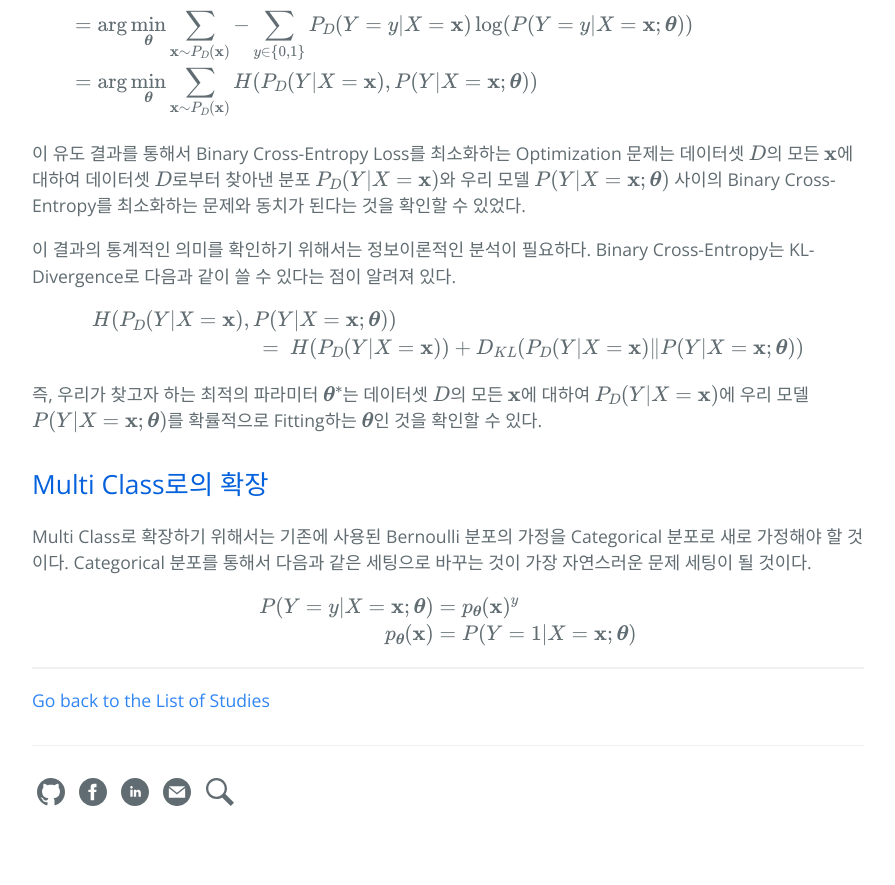
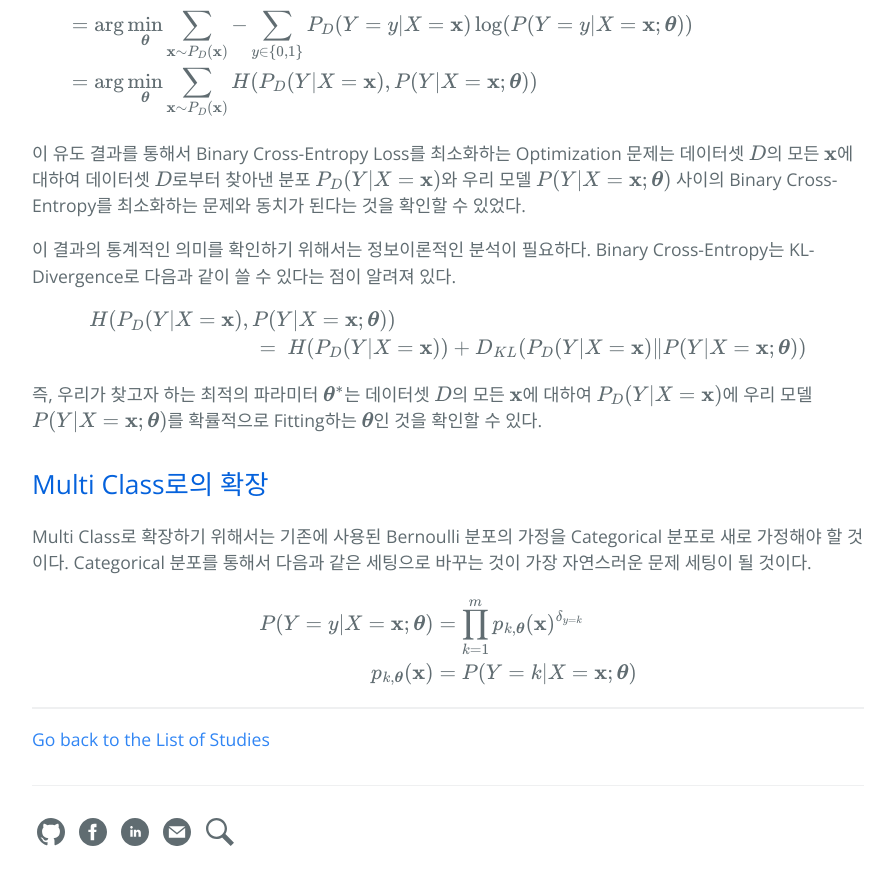
Before and after one commit to hcnoh/hcnoh.github.io, a Jekyll site: the page built from _posts/2019-06-03-cross-entropy.md, in a window 1280 px wide and 900 px high, scrolled down 2896 px. Shown: the top 885 px of the window, without its empty margins (192-1087 px from the left). Built offline with Jekyll 4.4.1, drawn with Linux system fonts in a browser that asks for light colours; formulas are drawn with MathJax 3; comment, search, counter and statistics services are not loaded; before the commit the page ends 3756 px from its top, so only the background shows below that; some of the changed text lies outside the part shown.

Commit message:
Update 2019-06-03-cross-entropy.md

```diff
--- a/_posts/2019-06-03-cross-entropy.md
+++ b/_posts/2019-06-03-cross-entropy.md
@@ -18,7 +18,7 @@ permalink: /2019-06-03-cross-entropy
 Cross-Entropy를 설명하기 위한 문제는 기본적으로 Binary Classification에서 Optimal Classifier를 어떻게 찾을 지에 대한 문제 세팅을 가지게 된다. Optimal Classifier에 대한 정의는 Logistic Regression에 대한 [포스팅](https://hcnoh.github.io/2019-04-25-logistic-regression-and-naive-bayes)에 정리가 되어있으니 참고하면 될 것 같다. 기본적으로 Binary라는 가정을 가지고 가지만 Multi Class에 대해서도 간단하게 확장이 가능하다. 아래는 문제 세팅에 대한 간단한 정리이다.
 
 - $$\mathcal{X}$$: 샘플 공간, 샘플들은 샘플 공간에서 추출됨($$\mathbf{x}_1, \mathbf{x}_2, \cdots \in \mathcal{X}$$)
-- $$\mathcal{Y}$$: 클래스 공간, Binary($$\mathcal{Y}=\{0,1\}$$), Multi Class($$k$$-ary: $$\mathcal{Y}=\{1,2,\cdots,k\}$$)
+- $$\mathcal{Y}$$: 클래스 공간, Binary($$\mathcal{Y}=\{0,1\}$$), Multi Class($$m$$-ary: $$\mathcal{Y}=\{1,2,\cdots,m\}$$)
 - Classifier $$f:\mathcal{X} \longmapsto \mathcal{Y}$$
 - Oitimal Classifier의 정의:
 
@@ -134,8 +134,8 @@ Multi Class로 확장하기 위해서는 기존에 사용된 Bernoulli 분포의
 $$
 \begin{align*}
 P(Y=y \vert X=\mathbf{x};\boldsymbol{\theta})
-& = p_{\boldsymbol{\theta}}(\mathbf{x})^y \\
-p_{\boldsymbol{\theta}}(\mathbf{x})
-& = P(Y=1\vert X=\mathbf{x};\boldsymbol{\theta})
+& = \prod_{k=1}^m p_{k, \boldsymbol{\theta}}(\mathbf{x})^{\delta_{y=k}} \\
+p_{k, \boldsymbol{\theta}}(\mathbf{x})
+& = P(Y=k\vert X=\mathbf{x};\boldsymbol{\theta})
 \end{align*}
 $$
```
